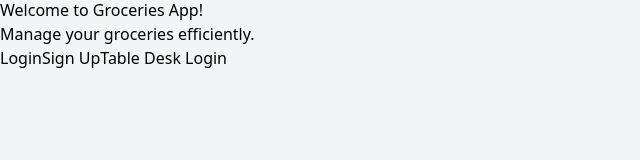
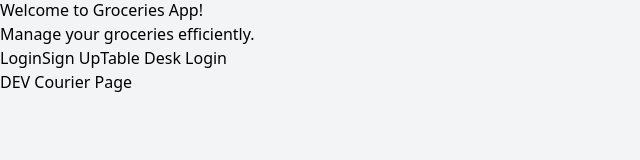
Before and after one commit to emperaspera/sshSharedOrdering, a React (Vite) app: page / in a window 1280 px wide. Shown: the part 128-288 px from the top of the page, without its empty margins (0-640 px from the left). Built offline with nearby package versions, Linux system fonts and the light colour scheme.

Commit message:
Added DEV Courier Orders button to landing page

```diff
--- a/src/pages/LandingPage.jsx
+++ b/src/pages/LandingPage.jsx
@@ -1,5 +1,5 @@
 import React from "react";
-import {useNavigate} from "react-router-dom";
+import { useNavigate } from "react-router-dom";
 import Navigation from "../components/Navigation/Navigation.jsx";
 
 const LandingPage = () => {
@@ -7,7 +7,7 @@ const LandingPage = () => {
 
     return (
         <div>
-            <Navigation/>
+            <Navigation />
             <div className="min-h-screen bg-neutral-50 flex flex-col items-center justify-center">
                 {/* Gradient background section */}
                 <div
@@ -40,6 +40,16 @@ const LandingPage = () => {
                             Table Desk Login
                         </button>
                     </div>
+
+                    {/* Developer Courier Page Button */}
+                    <div className="mt-8">
+                        <button
+                            onClick={() => navigate("/courier/orders")}
+                            className="h-12 w-64 bg-red-500 text-white font-medium text-lg rounded-md hover:border hover:border-white hover:shadow-0_4px_8px_0_rgba(255,255,255,0.5) transition"
+                        >
+                            DEV Courier Page
+                        </button>
+                    </div>
                 </div>
             </div>
         </div>
```
